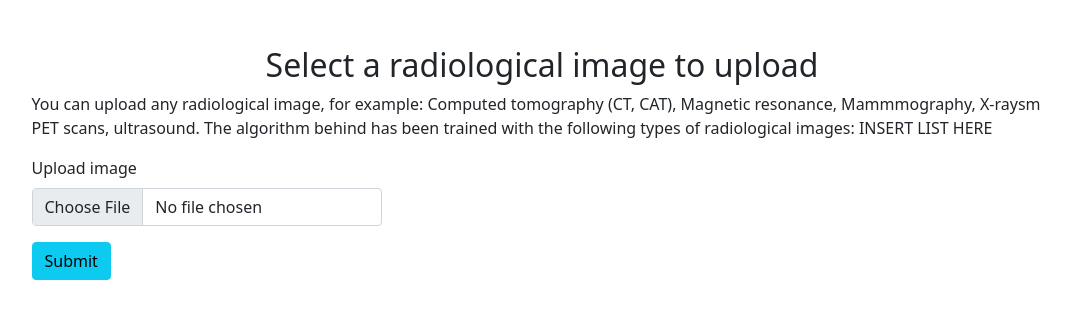
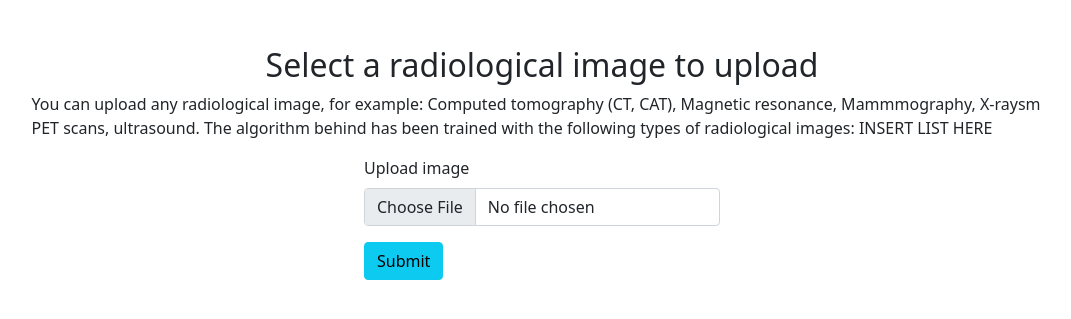
Before and after one commit to fjpa121197/imageclef-flask-app, a Flask app: page / in a window 1280 px wide. Shown: the part 50-369 px from the top of the page, without its empty margins (98-1169 px from the left). Run offline with Flask 2, Linux system fonts and the light colour scheme.

Commit message:
Updated layout of home

```diff
--- a/templates/home.html
+++ b/templates/home.html
@@ -11,14 +11,15 @@
                     types of radiological images: INSERT LIST HERE
                 </p>
             </div>
+        </div>
 
-
-        <div class="col-11 form">
+        <div class="row justify-content-around">
+            <div class="col-lg-4 col-md-6 col-11 content-top form">
                 <form method="post" action="/" enctype="multipart/form-data">
                     <dl>
                         <div class='mb-3'>
                             <label for="formFile" class="form-label">Upload image</label>
-                        <input type="file" accept="image/*" style="width: 350px;" name="file" class="form-control" autocomplete="off" required>
+                            <input type="file" accept="image/*" name="file" class="form-control" autocomplete="off" required>
                         </div>
                     </dl>
                     <p>
@@ -28,17 +29,17 @@
             </div>
 
         {% if filename %}
-            <div class="row justify-content-center results">
-                <div class='col-sm-5 col-11'>
-                    <img src="{{ url_for('display_image', filename=filename) }}" width="450" height="450">
-                </div>
-                <div class="col-sm-5 col-11 text-center my-auto">
+            <div class='col-lg-4 col-md-6 col-11 my-auto'>
+                <img src="{{ url_for('display_image', filename=filename) }}"  class="img-fluid" alt= "Uploaded radiological image" width="450" height="450">
                 <span class="align-middle">
                     <p>
                         Results go HERE
                     </p>
                 </span>
             </div>
+            <!-- <div class="col-sm-5 col-11 text-center my-auto">
+
+            </div> -->
         </div>
         {% endif %}
             <p>
@@ -55,6 +56,4 @@
         {% if filename %}
             <script src="{{ url_for('delete_image', filename=filename) }}"></script>
         {% endif %}
-
-
 {% endblock %}
```
Lines whose indentation alone changed are shown as unchanged.
